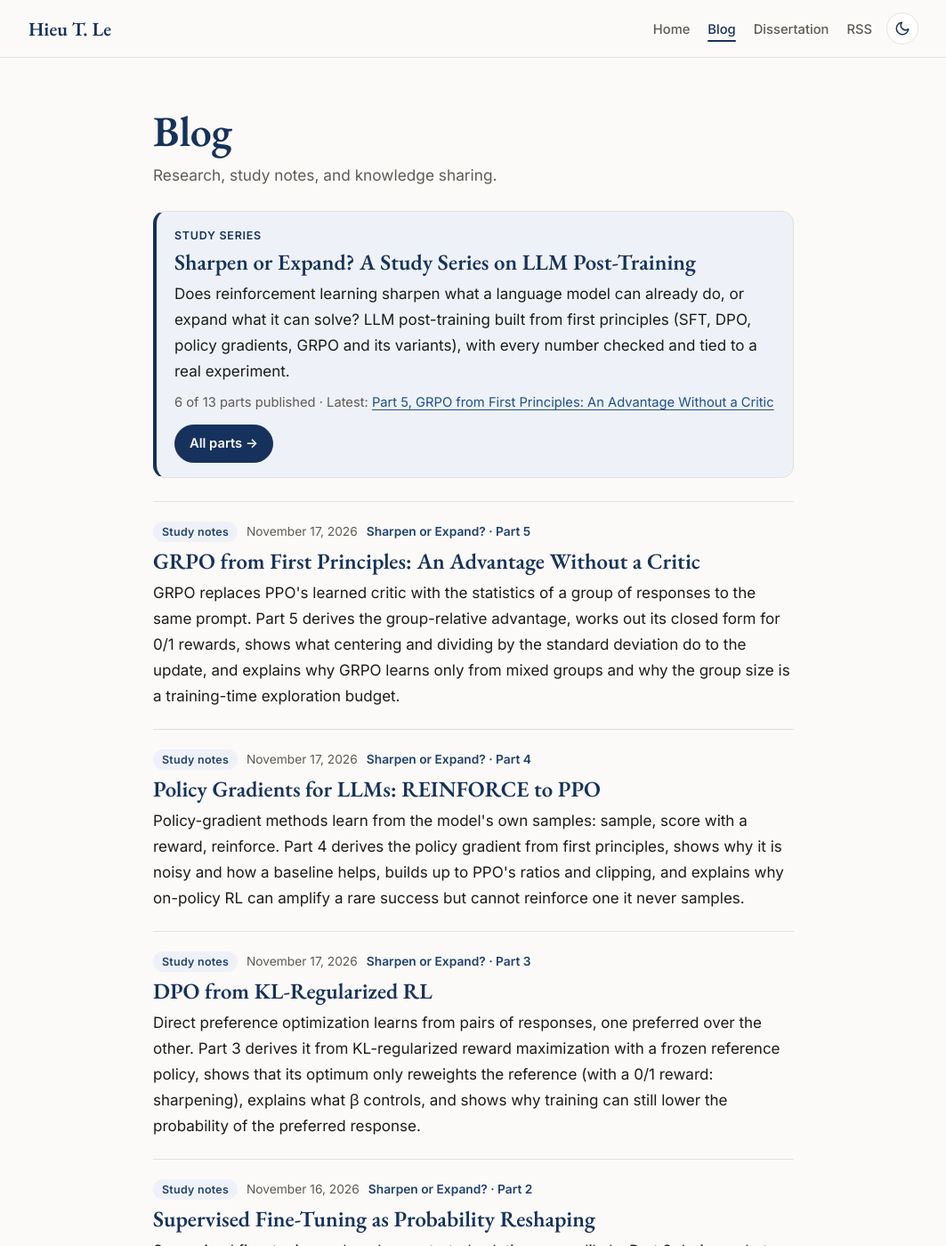
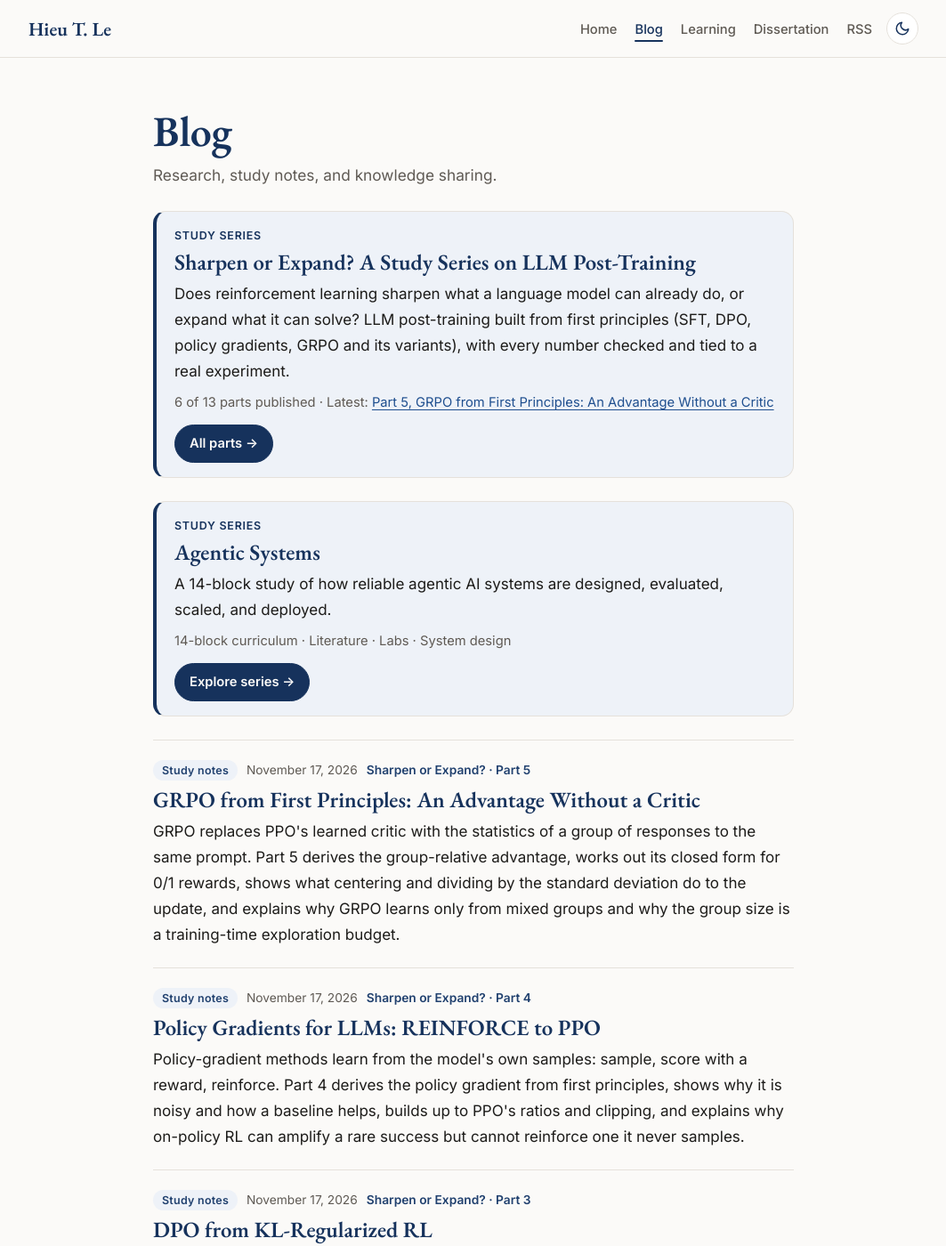
Before and after one commit to hieutrungle/blog, a Jekyll site: the page built from index.html, in a window 1280 px wide and 1400 px high. Shown: the whole window at 89% size, without its empty margins (108-1171 px from the left). Built offline with Jekyll 4.4.1, drawn with Linux system fonts in a browser that asks for light colours.

Commit message:
Add a Learning hub and Agentic Systems series gateway

```diff
--- a/_config.yml
+++ b/_config.yml
@@ -17,14 +17,27 @@ defaults:
     values: {layout: post}
 feed:
   path: feed.xml
-# Study series: title, number of the last part, index page (see _includes/series-nav.html)
+# Study series displayed on the blog homepage and the Learning hub
 series_info:
   llm-post-training:
     title: "Sharpen or Expand?"
     full_title: "Sharpen or Expand? A Study Series on LLM Post-Training"
     blurb: "Does reinforcement learning sharpen what a language model can already do, or expand what it can solve? LLM post-training built from first principles (SFT, DPO, policy gradients, GRPO and its variants), with every number checked and tied to a real experiment."
+    subtitle: "A Study Series on LLM Post-Training"
+    type: local
     last_part: 12
     url: /series/llm-post-training/
+    repo_url: https://github.com/hieutrungle/llm-post-training-notes
+  agentic-systems:
+    title: Agentic Systems
+    subtitle: "Engineering reliable, scalable, production-grade AI agents"
+    blurb: "A 14-block study of how reliable agentic AI systems are designed, evaluated, scaled, and deployed."
+    type: external
+    url: /series/agentic-systems/
+    study_url: https://hieutrungle.github.io/agentic-systems-notes/
+    curriculum_path: curriculum/
+    repo_url: https://github.com/hieutrungle/agentic-systems-notes
+    blocks: 14
 exclude:
   - README.md
   - TEMPLATE.md
--- /dev/null
+++ b/_includes/series-cards.html
@@ -0,0 +1,28 @@
+{% for entry in site.series_info %}
+  {% assign info = entry[1] %}
+  {% assign posts = site.posts | where: "series", entry[0] %}
+  {% if info.type == "external" or posts.size > 0 %}
+    <section class="series-card">
+      <span class="label">Study series</span>
+      {% if include.learning %}
+        <h2><a href="{{ info.url | relative_url }}">{{ info.title }}</a></h2>
+        <p class="series-subtitle">{{ info.subtitle }}</p>
+      {% else %}
+        <h2><a href="{{ info.url | relative_url }}">{{ info.full_title | default: info.title }}</a></h2>
+      {% endif %}
+      <p>{{ info.blurb }}</p>
+      {% if info.type == "external" %}
+        {% if include.learning %}
+          <p>Study agent intelligence and agent infrastructure, from control loops, tools, memory, and planning to coordination, interoperability, evaluation, and production reliability.</p>
+        {% endif %}
+        <p class="series-meta">{{ info.blocks }}-block curriculum · Literature · Labs · System design</p>
+        <a class="btn primary" href="{{ info.url | relative_url }}">Explore series →</a>
+      {% else %}
+        {% assign latest = posts | first %}
+        <p class="series-meta">{{ posts.size }} of {{ info.last_part | plus: 1 }} parts published · Latest: <a href="{{ latest.url | relative_url }}">Part {{ latest.part }}, {{ latest.short_title | default: latest.title }}</a></p>
+        <a class="btn primary" href="{{ info.url | relative_url }}">All parts →</a>
+        {% if include.learning %}<a class="btn" href="{{ info.repo_url }}">Study source on GitHub</a>{% endif %}
+      {% endif %}
+    </section>
+  {% endif %}
+{% endfor %}
--- a/_layouts/default.html
+++ b/_layouts/default.html
@@ -26,6 +26,7 @@
       <ul>
         <li><a href="https://hieutrungle.github.io/">Home</a></li>
         <li><a href="{{ '/' | relative_url }}"{% if page.url == '/' %} class="active" aria-current="page"{% endif %}>Blog</a></li>
+        <li><a href="{{ '/learning/' | relative_url }}"{% if page.url == '/learning/' %} class="active" aria-current="page"{% elsif page.url contains '/series/' or page.series %} class="active"{% endif %}>Learning</a></li>
         <li><a href="{{ '/dissertation/' | relative_url }}"{% if page.url == '/dissertation/' %} class="active" aria-current="page"{% endif %}>Dissertation</a></li>
         <li><a href="{{ '/feed.xml' | relative_url }}">RSS</a></li>
       </ul>
--- a/assets/style.css
+++ b/assets/style.css
@@ -142,6 +142,7 @@
   .series-card h2 a { color: var(--ink); text-decoration: none; }
   .series-card h2 a:hover { text-decoration: underline; }
   .series-card p { margin: 0 0 8px; }
+  .series-card .series-subtitle { color: var(--ink); font-weight: 600; }
   .series-card .series-meta { color: var(--muted); font-size: .92rem; }
   .series-card .btn { margin-top: 4px; }
   .posts .series-tag { color: var(--chip-text); font-weight: 600; text-decoration: none; }
--- a/index.html
+++ b/index.html
@@ -8,20 +8,7 @@ description: Research, study notes, and knowledge sharing by Hieu T. Le.
     <h1>Blog</h1>
     <p class="lede">Research, study notes, and knowledge sharing.</p>
   </div>
-  {%- for entry in site.series_info -%}
-  {%- assign sname = entry[0] -%}{%- assign sinfo = entry[1] -%}
-  {%- assign sposts = site.posts | where: "series", sname -%}
-  {%- if sposts.size > 0 -%}
-  {%- assign latest = sposts | first -%}
-  <section class="series-card" aria-label="Study series">
-    <span class="label">Study series</span>
-    <h2><a href="{{ sinfo.url | relative_url }}">{{ sinfo.full_title | default: sinfo.title }}</a></h2>
-    <p>{{ sinfo.blurb }}</p>
-    <p class="series-meta">{{ sposts.size }} of {{ sinfo.last_part | plus: 1 }} parts published · Latest: <a href="{{ latest.url | relative_url }}">Part {{ latest.part }}, {{ latest.short_title | default: latest.title }}</a></p>
-    <a class="btn primary" href="{{ sinfo.url | relative_url }}">All parts →</a>
-  </section>
-  {%- endif -%}
-  {%- endfor %}
+  {% include series-cards.html %}
   <ul class="posts">
   {% for post in site.posts %}
     <li>
--- a/series/llm-post-training.html
+++ b/series/llm-post-training.html
@@ -4,6 +4,7 @@ title: "Sharpen or Expand? A Study Series on LLM Post-Training"
 description: "All parts of a study series that builds LLM post-training from first principles and asks whether reinforcement learning sharpens or expands what a model can do."
 permalink: /series/llm-post-training/
 ---
+{%- assign info = site.series_info["llm-post-training"] -%}
 {%- assign plan = site.data.series["llm-post-training"] -%}
 {%- assign posts = site.posts | where: "series", "llm-post-training" -%}
 <section class="wrap narrow">
@@ -11,7 +12,7 @@ permalink: /series/llm-post-training/
     <h1>Sharpen or Expand?</h1>
     <p class="lede">A study series on LLM post-training. Does reinforcement learning with verifiable rewards sharpen what a model can already do, or expand what it can solve? Each part derives one piece of the theory from first principles, checks every number it quotes, and connects it to a real experiment.</p>
   </div>
-  <p>Notes, check scripts and references: <a href="https://github.com/hieutrungle/llm-post-training-notes">llm-post-training-notes</a> · Experiments: <a href="https://github.com/hieutrungle/sharpen-or-expand">sharpen-or-expand</a></p>
+  <p>Notes, check scripts and references: <a href="{{ info.repo_url }}">llm-post-training-notes</a> · Experiments: <a href="https://github.com/hieutrungle/sharpen-or-expand">sharpen-or-expand</a></p>
   <ol class="series-list">
   {%- for q in plan -%}
     {%- assign post = nil -%}
```
Also changed, not shown: _data/series/agentic-systems.yml (added, +29 -0 lines), learning.html (added, +13 -0 lines), series/agentic-systems.html (added, +50 -0 lines).
